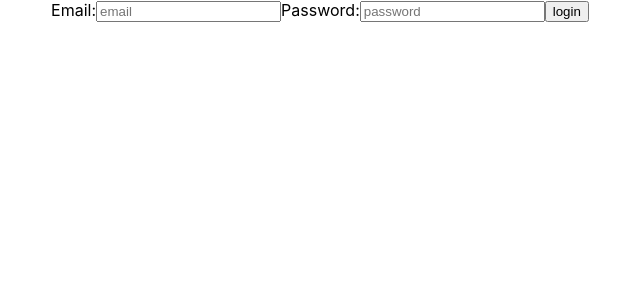
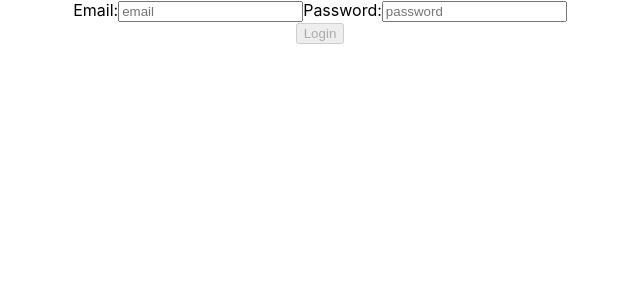
Before and after one commit to Healer94128/react-medicalApp, a React (Create React App) app: page /login in a window 1280 px wide. Shown: the top 300 px of the page, without its empty margins (320-960 px from the left). Built offline with nearby package versions, Linux system fonts and the light colour scheme.

Commit message:
Updated routes

```diff
--- a/src/Authentication/Login.js
+++ b/src/Authentication/Login.js
@@ -30,6 +30,13 @@ class Login extends Component {
     this.setState({ [event.target.name]: event.target.value });
   }
 
+  emptyFields() {
+    return (
+      this.state.email === "" ||
+      this.state.password === ""
+    );
+  }
+
   handleLogin() {
     axios
       .post("/login", {
@@ -39,7 +46,7 @@ class Login extends Component {
       .then(
         (res) => {
           Cookies.set("auth-cookie", res.data.access_token);
-          this.props.history.push("/Home");
+          this.props.history.push("/Dashboard");
         },
         (error) => {
           this.setState({ loginMessage: error.response.data.msg ,loginSuccessful: false });
@@ -50,7 +57,7 @@ class Login extends Component {
   render() {
     return (
         <div align="center">
-        <form onSubmit={this.handleSubmit}>
+        <form>
           <label>
               Email:
               <input type="text" placeholder="email" name="email" value={this.state.email} onChange={this.handleChange} ></input>
@@ -59,8 +66,18 @@ class Login extends Component {
               Password:
               <input type="password" placeholder="password" name="password" value={this.state.password} onChange={this.handleChange} ></input>
           </label>
-          <input type="submit" value="login" />
         </form>
+        <button
+            style={this.submitButton}
+            onClick={this.handleLogin}
+            disabled={this.emptyFields()}
+            class="button is-primary"
+          >
+            Login
+          </button>
+          {this.state.loginSuccessful === false && (
+            <h1>Login failed</h1>
+          )}
     </div>
     );
   }
--- a/src/Authentication/Register.js
+++ b/src/Authentication/Register.js
@@ -47,7 +47,7 @@ class Register extends Component {
       .then(
         (res) => {
           Cookies.set("auth-cookie", res.data.access_token);
-          this.props.history.push("/Home");
+          this.props.history.push("/Dashboard");
         },
         (error) => {
           this.setState({ registrationMessage: error.response.data.msg, RegistrationSuccessful: false });
```
